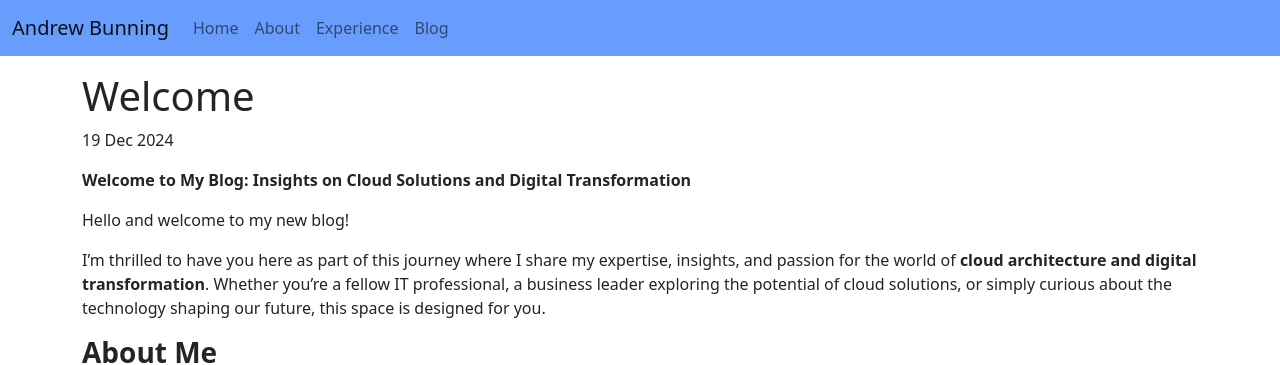
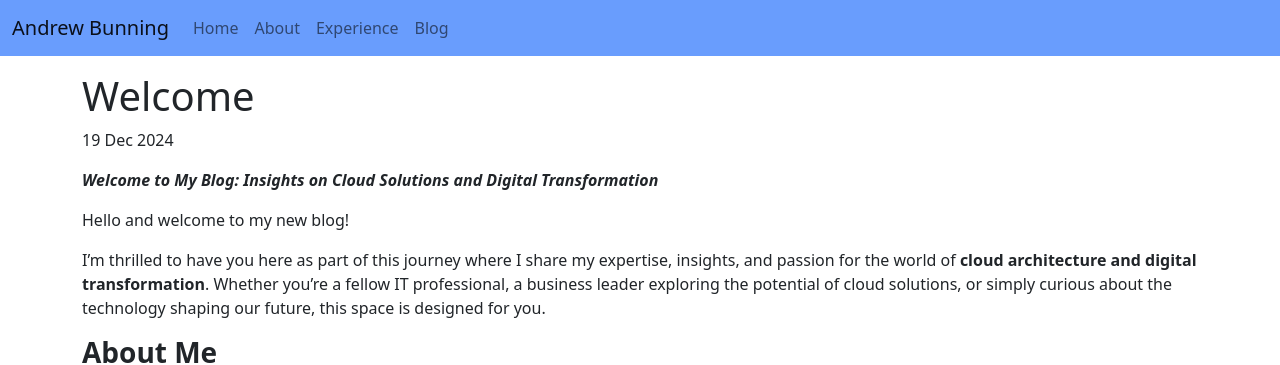
Before and after one commit to AndyBunning/andybunning.github.io, a Jekyll site: the page built from _posts/2024-12-19-Welcome.md, in a window 1280 px wide. Shown: the top 365 px of the page. Built offline with Jekyll 4.4.1, drawn with Linux system fonts in a browser that asks for light colours.

```diff
--- a/_posts/2024-12-19-Welcome.md
+++ b/_posts/2024-12-19-Welcome.md
@@ -5,7 +5,7 @@ excerpt_separator: <!--more-->
 ---
 
 
-**Welcome to My Blog: Insights on Cloud Solutions and Digital Transformation**
+***Welcome to My Blog: Insights on Cloud Solutions and Digital Transformation***
 
 Hello and welcome to my new blog!
 
```
Also changed, not shown: _posts/2025-01-09-Designing-Secure-Hybrid-Cloud-Environments.md (renamed from blog/2025-01-09-Designing-Secure-Hybrid-Cloud-Environments.md, +0 -2 lines).
